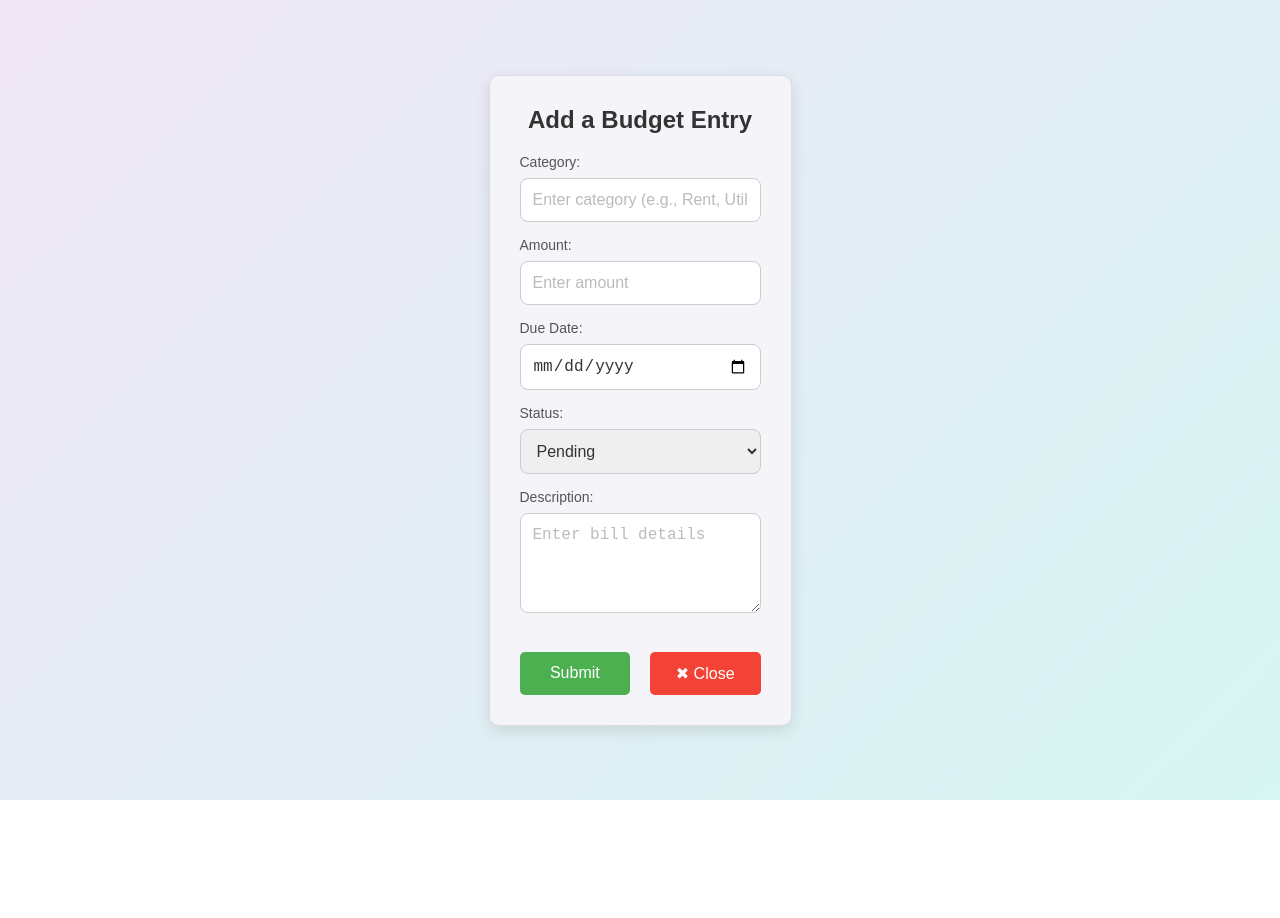
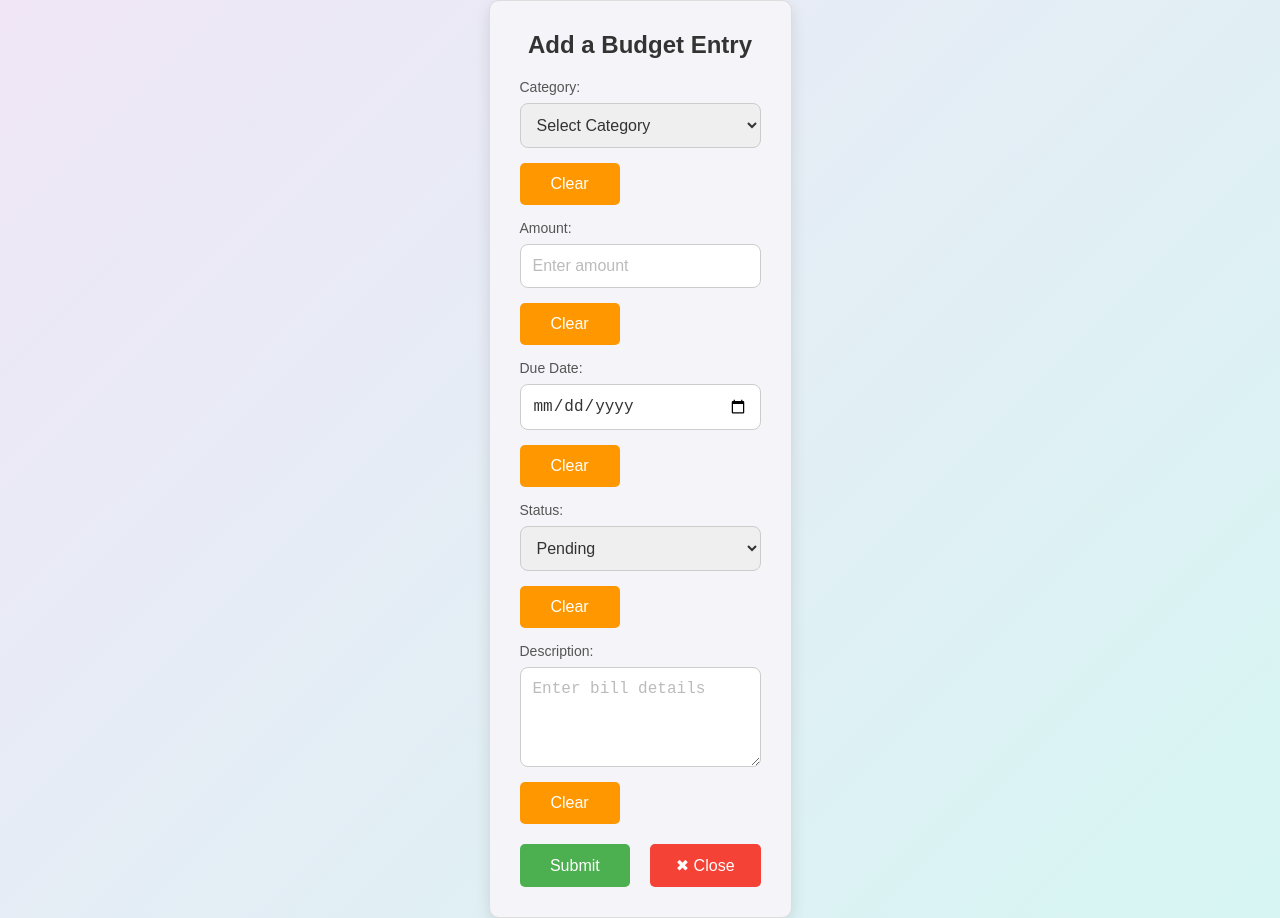
Before and after one commit to Randil01/Home-Stock, a React (Create React App) app in the folder frontend/: page /addBudget in a window 1280 px wide. Before the commit the page ends 800 px from the top, so only its background shows below. Built offline with nearby package versions, Linux system fonts and the light colour scheme.

Commit message:
budget mangement
done

```diff
--- a/frontend/src/component/budget/AddBudget.css
+++ b/frontend/src/component/budget/AddBudget.css
@@ -9,6 +9,9 @@
   font-family: Arial, sans-serif; /* Set a clean font */
   border: 1px solid #ddd; /* Light border around the form */
   background-color: #f4f4f9; /* Light background color for the form */
+  display: flex;
+  flex-direction: column;
+  gap: 20px; /* Add space between the rows */
 }
 
 /* Centering the form and applying padding */
@@ -28,6 +31,14 @@
   display: block;
 }
 
+/* Flexbox layout for input fields and clear buttons */
+.input-group {
+  display: flex;
+  flex-direction: column; /* Stack the label and input vertically */
+  justify-content: flex-start;
+  margin-bottom: 15px; /* Space between fields */
+}
+
 /* Input fields styling */
 input[type="text"],
 input[type="number"],
@@ -36,7 +47,7 @@
 select {
   width: 100%;
   padding: 12px;
-    margin-bottom: 15px;
+  margin-bottom: 10px; /* Reduce margin between fields */
   border: 1px solid #ccc;
   border-radius: 8px; /* Rounded input fields */
   font-size: 16px;
@@ -44,6 +55,7 @@
   transition: all 0.3s ease; /* Add transition for smooth effect */
 }
 
+/* Focused input fields */
 input[type="text"]:focus,
 input[type="number"]:focus,
 input[type="date"]:focus,
@@ -65,6 +77,25 @@
   resize: vertical;
 }
 
+/* Clear button styling */
+button.clear {
+  background-color: #FF9800; /* Clear button with orange color */
+  color: white;
+  padding: 12px 20px;
+  border: none;
+  border-radius: 5px;
+  cursor: pointer;
+  font-size: 16px;
+  width: 100px; /* Set a fixed width for the clear button */
+  transition: all 0.3s ease;
+  margin-top: 5px; /* Space between input and clear button */
+}
+
+/* Hover effect for clear button */
+button.clear:hover {
+  background-color: #fb8c00;
+}
+
 /* Button styling */
 button[type="submit"] {
   background-color: #4CAF50;
@@ -79,6 +110,7 @@
   margin-right: 4%; /* Add space between buttons */
 }
 
+/* Hover effect for submit button */
 button[type="submit"]:hover {
   background-color: #45a049;
 }
@@ -91,10 +123,11 @@
   border-radius: 5px;
   cursor: pointer;
   font-size: 16px;
-    width: 48%; /* Ensure both buttons align in a row */
+  width: 48%;
   transition: all 0.3s ease; /* Smooth hover effect */
 }
 
+/* Hover effect for back button */
 button.back:hover {
   background-color: #e53935;
 }
@@ -119,7 +152,8 @@
   }
 
   button[type="submit"],
-    button.back {
+  button.back,
+  button.clear {
     width: 100%; /* Make buttons full-width on smaller screens */
     margin: 10px 0;
   }
--- a/frontend/src/component/budget/addBudget.jsx
+++ b/frontend/src/component/budget/addBudget.jsx
@@ -2,7 +2,6 @@ import React, { useState } from "react";
 import { useNavigate } from "react-router";
 import axios from "axios";
 import './AddBudget.css';  // Import the CSS file
-
 
 function AddBudget() {
   const history = useNavigate();
@@ -47,74 +46,125 @@ function AddBudget() {
     });
   };
 
+  // Clear functions for each part of the form
+  const handleClearCategory = () => {
+    setInputs((prevState) => ({
+      ...prevState,
+      category: "",
+    }));
+  };
+
+  const handleClearAmount = () => {
+    setInputs((prevState) => ({
+      ...prevState,
+      amount: "",
+    }));
+  };
+
+  const handleClearDueDate = () => {
+    setInputs((prevState) => ({
+      ...prevState,
+      dueDate: "",
+    }));
+  };
+
+  const handleClearStatus = () => {
+    setInputs((prevState) => ({
+      ...prevState,
+      status: "Pending",
+    }));
+  };
+
+  const handleClearDescription = () => {
+    setInputs((prevState) => ({
+      ...prevState,
+      description: "",
+    }));
+  };
+
   return (
     <div className="form">
       <form onSubmit={handleSubmit}>
         <h2>Add a Budget Entry</h2>
 
-        <div>
+        <div className="input-group">
           <label htmlFor="category">Category:</label>
-          <input
-            type="text"
-            placeholder="Enter category (e.g., Rent, Utilities)"
-            className="category"
+          <select
             name="category"
+            value={inputs.category}
             onChange={handleChange}
-            value={inputs.category}
             required
-          />
+          >
+            <option value="" disabled>Select Category</option>
+            <option value="Rent">Rent</option>
+            <option value="Utility Bills">Utility Bills</option>
+            <option value="Groceries">Groceries</option>
+            <option value="Other Expense">Other Expense</option>
+          </select>
+          <button type="button" className="clear" onClick={handleClearCategory}>
+            Clear
+          </button>
         </div>
 
-        <div>
+        <div className="input-group">
           <label htmlFor="amount">Amount:</label>
           <input
             type="number"
             placeholder="Enter amount"
-            className="amount"
             name="amount"
             onChange={handleChange}
             value={inputs.amount}
             required
           />
+          <button type="button" className="clear" onClick={handleClearAmount}>
+            Clear
+          </button>
         </div>
 
-        <div>
+        <div className="input-group">
           <label htmlFor="dueDate">Due Date:</label>
           <input
             type="date"
-            className="dueDate"
             name="dueDate"
             onChange={handleChange}
             value={inputs.dueDate}
             required
           />
+          <button type="button" className="clear" onClick={handleClearDueDate}>
+            Clear
+          </button>
         </div>
 
-        <div>
+        <div className="input-group">
           <label htmlFor="status">Status:</label>
           <select
-            className="status"
             name="status"
+            value={inputs.status}
             onChange={handleChange}
-            value={inputs.status}
             required
           >
+            <option value="" disabled>Select Status</option>
             <option value="Pending">Pending</option>
             <option value="Paid">Paid</option>
             <option value="Overdue">Overdue</option>
           </select>
+          <button type="button" className="clear" onClick={handleClearStatus}>
+            Clear
+          </button>
         </div>
 
-        <div>
+        <div className="input-group">
           <label htmlFor="description">Description:</label>
           <textarea
-            className="description"
-            placeholder="Enter bill details"
             name="description"
             onChange={handleChange}
             value={inputs.description}
+            placeholder="Enter bill details"
             required
           ></textarea>
+          <button type="button" className="clear" onClick={handleClearDescription}>
+            Clear
+          </button>
         </div>
 
         <div className="button-container">
```
Lines whose indentation alone changed are shown as unchanged.
